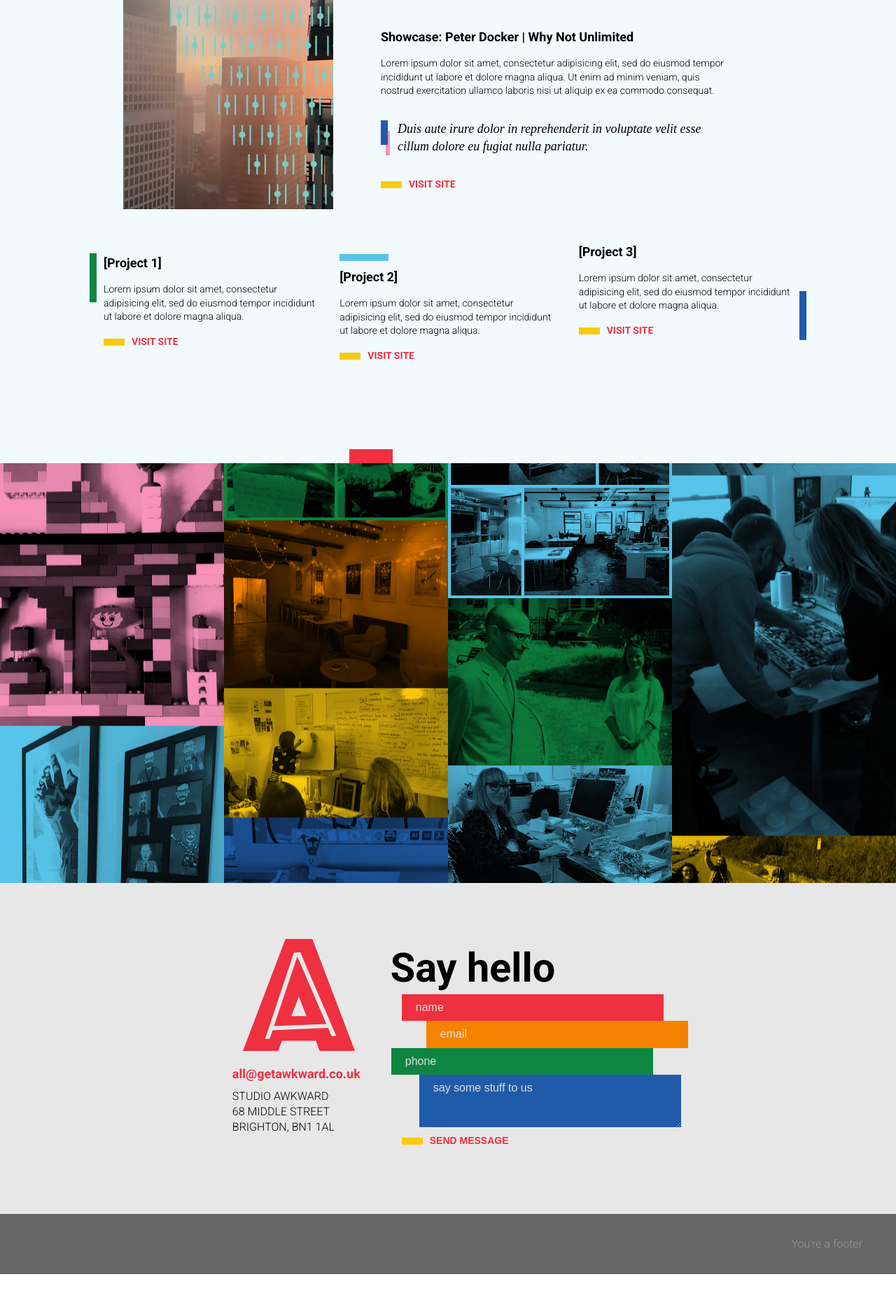
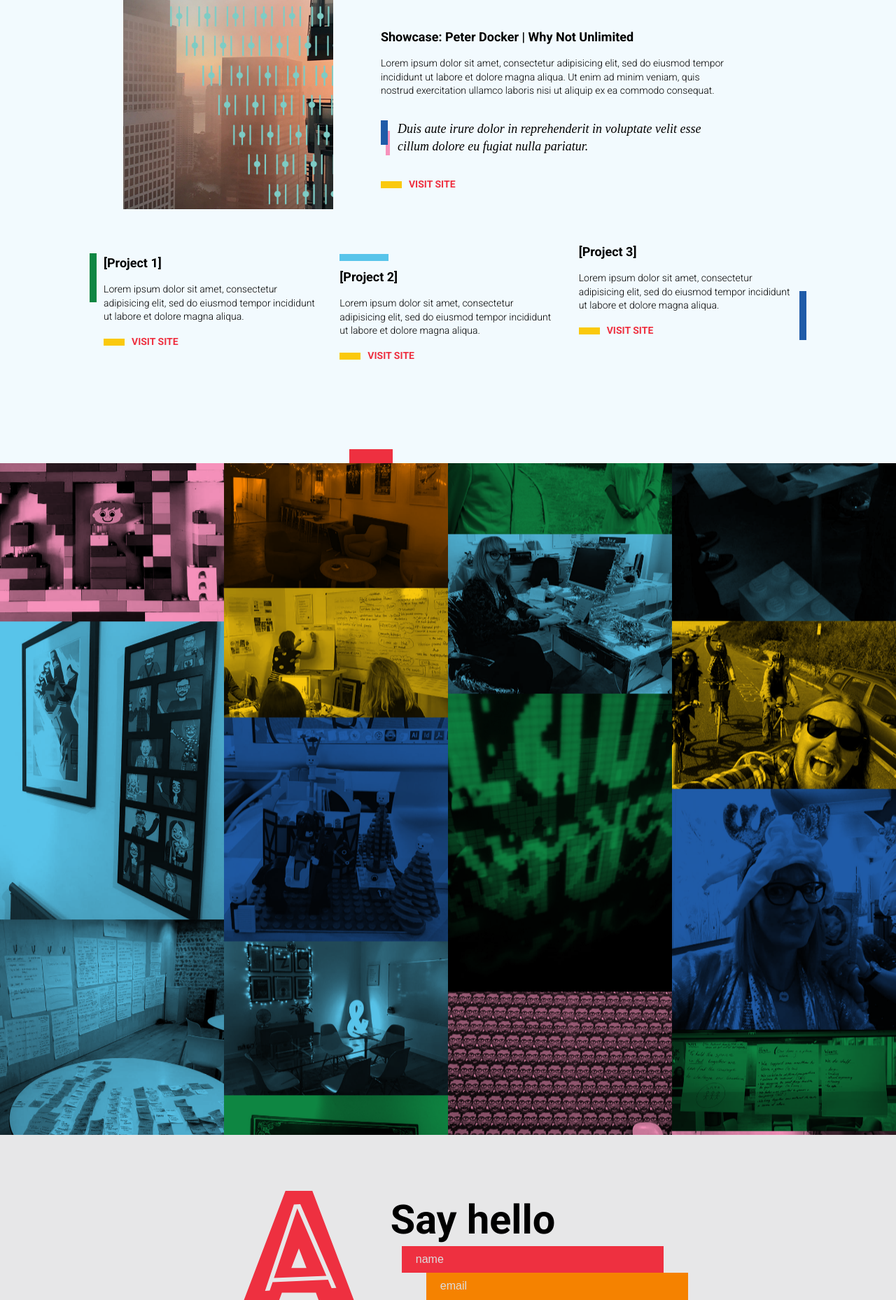
Before and after one commit to studio-awkward/getawkward.co.uk, a PHP site: page / in a window 1280 px wide. Shown: the part 3940-5798 px from the top of the page at 70% size. Before the commit the page ends 5761 px from the top, so only its background shows below. Run offline with PHP 8.4, Linux system fonts and the light colour scheme; some web fonts are replaced.

Commit message:
Update gallery dimensions

```diff
--- a/css/site.css
+++ b/css/site.css
@@ -790,7 +790,7 @@ pre {
 @media (min-width: 40em) {
   .Gallery {
     display: flex;
-    max-height: 600px;
+    max-height: 120vh;
     overflow: hidden;
   }
 
```
Also changed, not shown: images/gallery/gallery-07.jpg.
